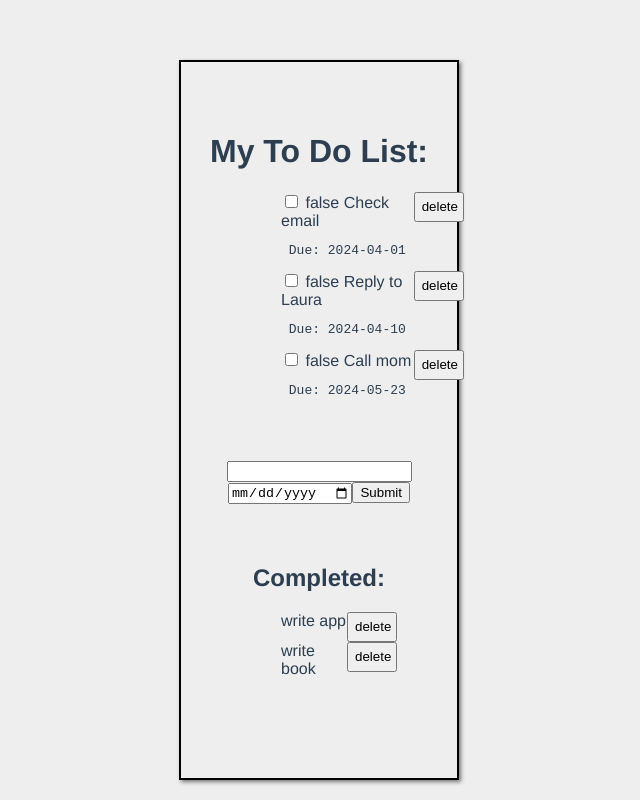
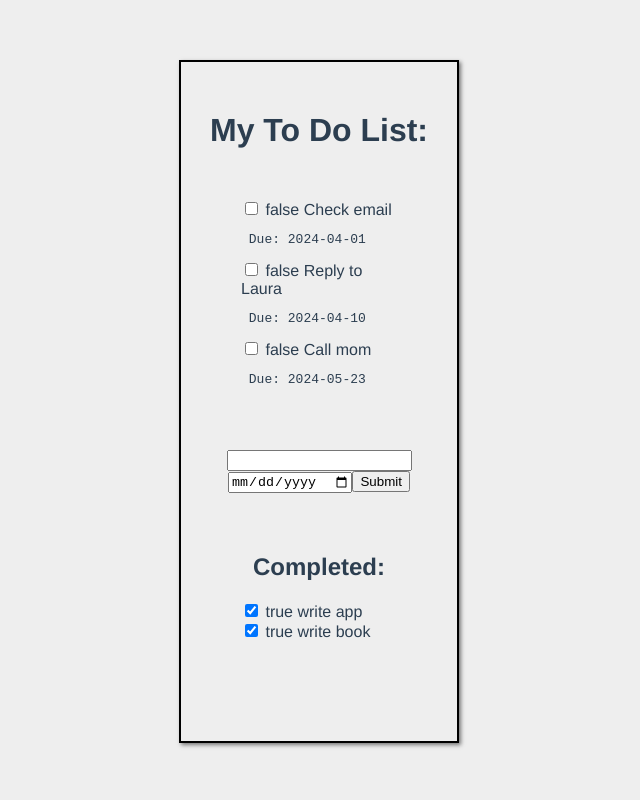
Before and after one commit to laurant14/ToDoList, a Vue app: page / in a window 1280 px wide. Shown: the whole page, without its empty margins (321-961 px from the left). Built offline with nearby package versions, Linux system fonts and the light colour scheme.

Commit message:
styling, button hovering, completed checkboxes

```diff
--- a/src/components/CompleteItem.vue
+++ b/src/components/CompleteItem.vue
@@ -28,11 +28,12 @@ export default {
 <template>
   <div>
     <div>
-      <h2>Completed:</h2>
+      <h2 v-if="completedEntries.length > 0">Completed:</h2>
       <ul>
         <li v-bind:key="completed.id" v-for="completed in completedEntries">
           <CompletedItem v-bind:completedItem="completed" />
-          <button @click = "deleteCompleted(completed.id)">delete</button>
+          <button @click = "deleteCompleted(completed.id)">Delete</button>
+          <button>Edit</button>
         </li>
       </ul>
     </div>
@@ -52,17 +53,21 @@ ul {
 }
 
 li {
-  margin-left: 60px;
+  margin-left: 20px;
   margin-right: 60px;
   display: flex; /* Use flexbox */
   justify-content: space-between; /* Align items along the main axis with space between them */
 }
 
+
 button {
-  /* Set buttons to display inline-block */
+  display: none;
+}
+
+li:hover button {
   display: inline-block;
-  width: 50px; /* Set width */
-  height: 30px; /* Set height */
+  width: 60px; /* Set width */
+  height: 25px; /* Set height */
 }
 
 h1 {
--- a/src/components/CompletedItem.vue
+++ b/src/components/CompletedItem.vue
@@ -1,7 +1,9 @@
 <template>
     <div>
     <label>
+      <input type="checkbox" v-model="isChecked">
       <!--<input type="checkbox" v-model="completed">-->
+      {{ isChecked }}
       {{ completedItem.title }}
     </label>
     </div>
@@ -13,6 +15,11 @@
 
 
 export default {
+  data() {
+    return {
+      isChecked: true
+    }
+  },
   name: 'CompletedItem',
   props: [
       "completedItem"
--- a/src/components/ToDos.vue
+++ b/src/components/ToDos.vue
@@ -6,11 +6,11 @@
       <h1> My To Do List:</h1>
       <ul>
         <!--<ToDoItem @checkbox-changed = "handleToggleCompleted"/>-->
-        <li v-bind:key="item.id" v-for="item in todoEntries">
-          <ToDoItem v-bind:todoItem="item" />
+        <li v-bind:key="item.id" v-for="item in todoEntries" >
+          <ToDoItem v-bind:todoItem="item"/>
           <!--<ToDoItem @add-to-completed="updateCompleted"/>-->
-          <button @click = "deleteToDo(item.id)">delete</button>
-          <!--<button>edit</button>-->
+          <button @click = "deleteToDo(item.id)">Delete</button>
+          <button @click = "clicked">Edit</button>
           <!--<ToDoItem @toggle-completed="handleToggleCompleted"></ToDoItem>-->
         </li>
       </ul>
@@ -27,6 +27,8 @@ export default {
     data(){
         return{
           complete: false,
+          //hoveredIndex: null,
+          clicked: false,
           tempToDos: [],
           tempCompleted: []//need to push new todo to completed and alter 'completed' variable to be true
           //or maybe completed filters through todo to find which ones are true and populated completed based on that
@@ -50,6 +52,18 @@ export default {
   },
     addToCompleted(newCompleted){
       this.tempCompleted = [this.completedEntries, newCompleted];
+    },
+    setHoveredIndex(index) {
+      this.hoveredIndex = index;
+    },
+    resetHoveredIndex() {
+      this.hoveredIndex = null;
+    },
+    isHovered(index) {
+      return this.hoveredIndex === index;
+    },
+    clicked(){
+      this.clicked = true;
     }
 }
 </script>
@@ -67,7 +81,7 @@ ul {
 }
 
 li {
-  margin-left: 60px;
+  margin-left: 20px;
   margin-right: 60px;
   display: flex; /* Use flexbox */
   justify-content: space-between; /* Align items along the main axis with space between them */
@@ -75,9 +89,21 @@ li {
 
 button {
   /* Set buttons to display inline-block */
+  display: none;
+  width: 60px; /* Set width */
+  height: 25px; /* Set height */
+}
+
+h1 {
+  margin-bottom: 50px;
+  margin-top: 0px;
+}
+
+
+
+li:hover button {
   display: inline-block;
-  width: 50px; /* Set width */
-  height: 30px; /* Set height */
+  align-content: relative;
 }
 
 
```
Also changed, not shown: src/App.vue (+0 -16 lines).
